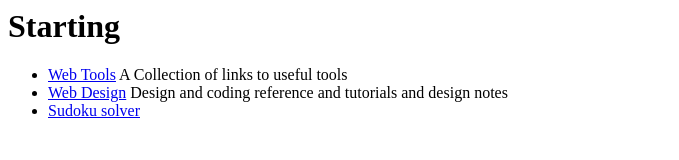
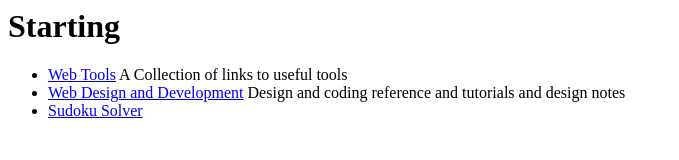
Before and after one commit to StephenWoodruff/15ebalnakeil, a plain HTML site: page index.html in a window 1280 px wide. Shown: the whole page, without its empty margins (0-679 px from the left). Drawn offline with Linux system fonts and the light colour scheme.

Commit message:
Update index.html

```diff
--- a/index.html
+++ b/index.html
@@ -4,8 +4,8 @@
     <h1>Starting</h1>
     <ul>
       <li><a href="WebTools/index.html">Web Tools</a> A Collection of links to useful tools</a> </li>
-      <li><a href="WebDesign/index.html">Web Design</a> Design and coding reference and tutorials and design notes </li>
-      <li><a href="sudoku.html">Sudoku solver</a> </li>
+      <li><a href="WebDesign/index.html">Web Design and Development</a> Design and coding reference and tutorials and design notes </li>
+      <li><a href="sudoku.html">Sudoku Solver</a> </li>
     </ul>
   </body>
 </html>
```
